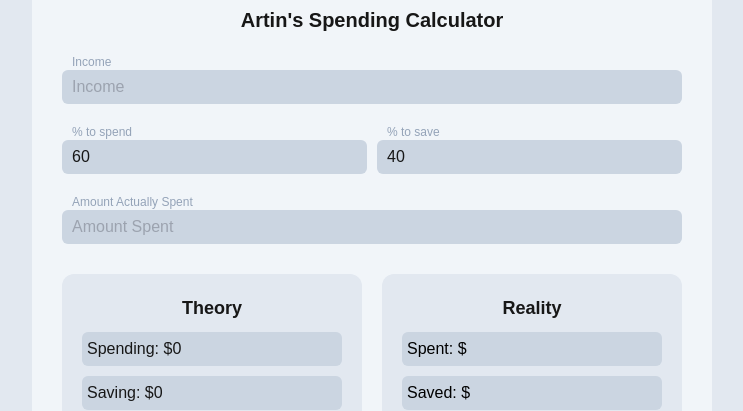
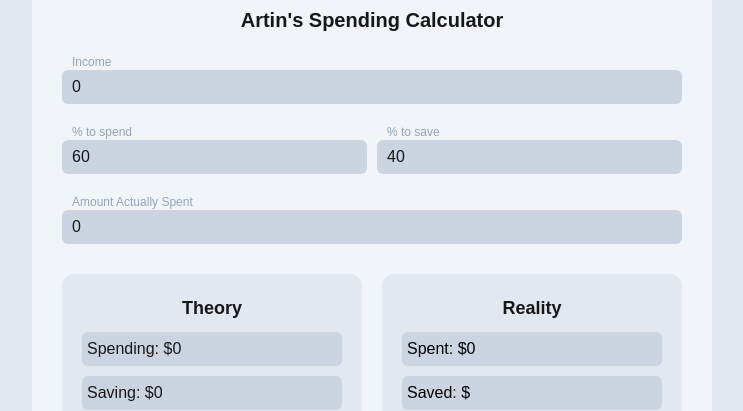
Before and after one commit to JackMechem/artins-website, a Next.js app: page / in a window 1280 px wide. Shown: the part 182-593 px from the top of the page, without its empty margins (268-1011 px from the left). Built offline with nearby package versions, Linux system fonts and the light colour scheme.

Commit message:
Persist With Zuztand

```diff
--- a/src/app/page.tsx
+++ b/src/app/page.tsx
@@ -1,38 +1,48 @@
 "use client";
 
+import { useValueStore } from "@/stores/valueStore";
 import { useEffect, useState } from "react";
 
 const Home = () => {
-	const [income, setIncome] = useState<number | null>(null);
+	const valuesStore = useValueStore();
+
 	const [spending, setSpending] = useState<number | null>(null);
 	const [saving, setSaving] = useState<number | null>(null);
-	const [spent, setSpent] = useState<number | null>(null);
 	const [saved, setSaved] = useState<number | null>(null);
 
 	const [savedColor, setSavedColor] = useState<"black" | "green" | "red">(
 		"black",
 	);
 
-	const [perToSave, setPerToSave] = useState<number>(40);
-	const [perToSpend, setPerToSpend] = useState<number>(60);
-
 	useEffect(() => {
-		setSpending(income! * (perToSpend / 100));
-		setSaving(income! * (perToSave / 100));
-		if (spent) {
-			setSaved(spent ? income! - spent : income!);
+		setSpending(valuesStore.income! * (valuesStore.pToSpend / 100));
+		setSaving(valuesStore.income! * (valuesStore.pToSave / 100));
+		if (valuesStore.actuallySpent) {
+			setSaved(
+				valuesStore.actuallySpent
+					? valuesStore.income! - valuesStore.actuallySpent
+					: valuesStore.income!,
+			);
 		} else {
 			setSaved(null);
 		}
 
-		if (spent! < spending!) {
+		if (valuesStore.actuallySpent! < spending!) {
 			setSavedColor("green");
-		} else if (spent! > spending!) {
+		} else if (valuesStore.actuallySpent! > spending!) {
 			setSavedColor("red");
 		} else {
 			setSavedColor("black");
 		}
-	}, [income, spending, saving, spent, saved, perToSave, perToSpend]);
+	}, [
+		valuesStore.income,
+		spending,
+		saving,
+		valuesStore.actuallySpent,
+		saved,
+		valuesStore.pToSave,
+		valuesStore.pToSpend,
+	]);
 
 	return (
 		<div className="h-full w-full bg-slate-200">
@@ -46,11 +56,12 @@ const Home = () => {
 						className="bg-slate-300 py-[5px] px-[10px] mb-[10px] w-full rounded-md"
 						type="number"
 						onChange={(e) => {
-							setIncome(Number(e.target.value));
-							setSpending(income! * (perToSpend / 100));
-							setSaving(income! * (perToSave / 100));
+							valuesStore.setIncome(Number(e.target.value));
+							setSpending(valuesStore.income! * (valuesStore.pToSpend / 100));
+							setSaving(valuesStore.income! * (valuesStore.pToSave / 100));
 						}}
 						placeholder="Income"
+						defaultValue={valuesStore.income}
 					/>
 				</div>
 				<div className="flex gap-[10px]">
@@ -60,10 +71,10 @@ const Home = () => {
 							className="bg-slate-300 py-[5px] px-[10px] mb-[10px] w-full rounded-md"
 							type="number"
 							onChange={(e) => {
-								setPerToSpend(Number(e.target.value));
+								valuesStore.setPToSpend(Number(e.target.value));
 							}}
 							placeholder="% To Spend"
-							defaultValue={60}
+							defaultValue={valuesStore.pToSpend}
 						/>
 					</div>
 					<div className="w-full">
@@ -72,10 +83,10 @@ const Home = () => {
 							className="bg-slate-300 py-[5px] px-[10px] mb-[10px] w-full rounded-md"
 							type="number"
 							onChange={(e) => {
-								setPerToSave(Number(e.target.value));
+								valuesStore.setPToSave(Number(e.target.value));
 							}}
 							placeholder="% To Save"
-							defaultValue={40}
+							defaultValue={valuesStore.pToSave}
 						/>
 					</div>
 				</div>
@@ -87,10 +98,15 @@ const Home = () => {
 						className="bg-slate-300 py-[5px] px-[10px] w-full rounded-md"
 						type="number"
 						onChange={(e) => {
-							setSpent(Number(e.target.value));
-							setSaved(spent ? income! - spent : income!);
+							valuesStore.setActuallySpent(Number(e.target.value));
+							setSaved(
+								valuesStore.actuallySpent
+									? valuesStore.income! - valuesStore.actuallySpent
+									: valuesStore.income!,
+							);
 						}}
 						placeholder="Amount Spent"
+						defaultValue={valuesStore.actuallySpent}
 					/>
 				</div>
 				<div className="flex flex-col md:flex-row gap-[20px] mt-[20px]">
@@ -116,7 +132,7 @@ const Home = () => {
 												: ""
 								}
 							>
-								Spent: ${spent}
+								Spent: ${valuesStore.actuallySpent}
 							</p>
 						</div>
 						<div className="p-[5px] bg-slate-300 rounded-md">
--- a/src/stores/valueStore.ts
+++ b/src/stores/valueStore.ts
@@ -1,8 +1,19 @@
 import { create } from "zustand";
 import { persist, createJSONStorage } from "zustand/middleware";
 
+type ValuesState = {
+	income: number;
+	pToSpend: number;
+	pToSave: number;
+	actuallySpent: number;
+	setIncome: (val: number) => void;
+	setPToSpend: (val: number) => void;
+	setPToSave: (val: number) => void;
+	setActuallySpent: (val: number) => void;
+};
+
 export const useValueStore = create(
-	persist(
+	persist<ValuesState>(
 		(set, get) => ({
 			income: 0,
 			pToSpend: 60,
@@ -15,6 +26,27 @@ export const useValueStore = create(
 					pToSave: get().pToSave,
 					actuallySpent: get().actuallySpent,
 				}),
+			setPToSpend: (val: number) =>
+				set({
+					income: get().income,
+					pToSpend: val,
+					pToSave: get().pToSave,
+					actuallySpent: get().actuallySpent,
+				}),
+			setPToSave: (val: number) =>
+				set({
+					income: get().income,
+					pToSpend: get().pToSpend,
+					pToSave: val,
+					actuallySpent: get().actuallySpent,
+				}),
+			setActuallySpent: (val: number) =>
+				set({
+					income: get().income,
+					pToSpend: get().pToSpend,
+					pToSave: get().pToSave,
+					actuallySpent: val,
+				}),
 		}),
 		{
 			name: "values",
```
